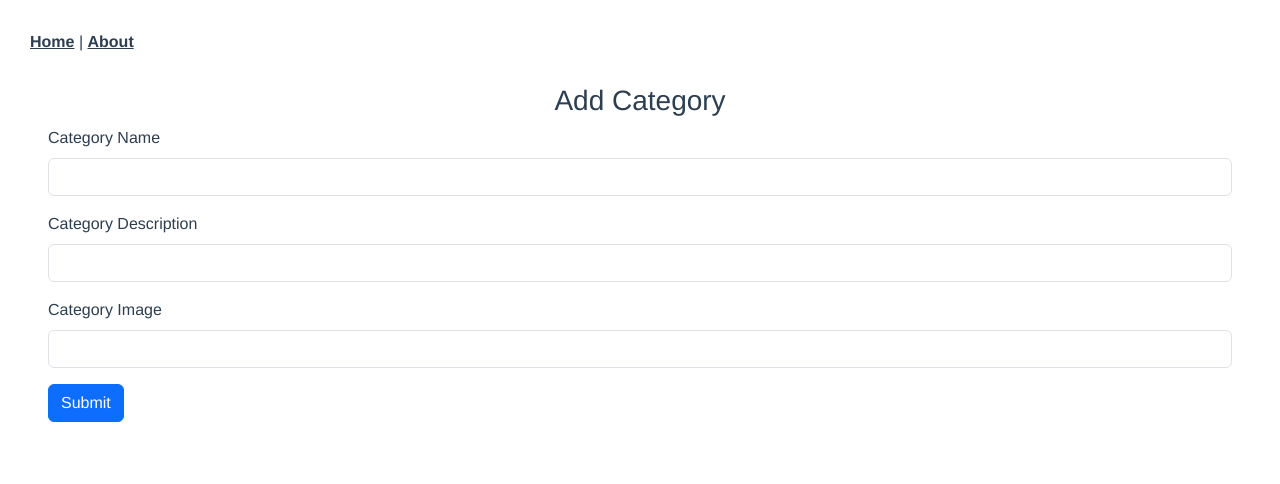
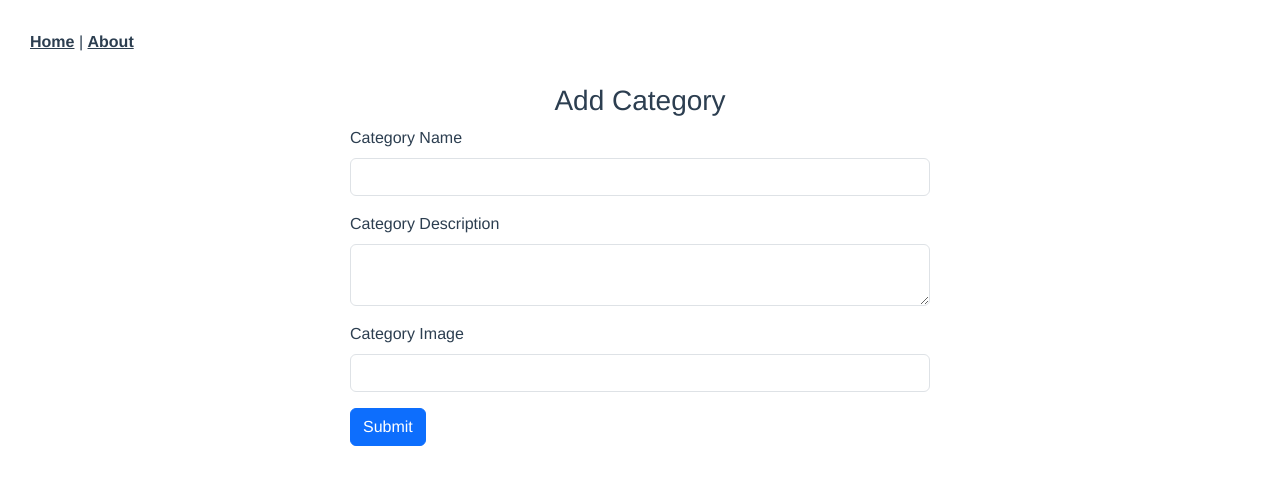
Before and after one commit to Fificode/vue-ecommerce-app, a JavaScript app: page /admin/category/add in a window 1280 px wide. Shown: the top 484 px of the page. Built offline with nearby package versions, Linux system fonts and the light colour scheme.

Commit message:
installed axios

```diff
--- a/package.json
+++ b/package.json
@@ -8,6 +8,7 @@
     "lint": "vue-cli-service lint"
   },
   "dependencies": {
+    "axios": "^1.6.1",
     "core-js": "^3.8.3",
     "vue-router": "^4.0.3"
   },
--- a/src/views/Category/AddCategory.vue
+++ b/src/views/Category/AddCategory.vue
@@ -1,28 +1,46 @@
 <template>
 <div class="mx-5">
     <h3 class="text-center">Add Category</h3>
-<form>
+    <div class="row">
+      <div class="col-3"></div>
+      <div class="col-6">
+        <form>
   <div class="mb-3">
     <label for="InputName" class="form-label">Category Name</label>
-    <input type="text" class="form-control" id="InputName">
+    <input type="text" class="form-control" id="InputName" v-model="categoryName">
   </div>
   <div class="mb-3">
     <label for="InputDescription" class="form-label">Category Description</label>
-    <input type="text" class="form-control" id="InputDescription">
+    <textarea type="text" class="form-control" id="InputDescription" v-model="categoryDescription"></textarea>
   </div>
   <div class="mb-3">
     <label for="InputImage" class="form-label">Category Image</label>
-    <input type="text" class="form-control" id="InputImage">
+    <input type="text" class="form-control" id="InputImage" v-model="imageUrl">
   </div>
 
-  <button type="submit" class="btn btn-primary">Submit</button>
+  <button type="button" class="btn btn-primary" @click="addCategory">Submit</button>
 </form>
+      </div>
+      <div class="col-3"></div>
+
+</div>
 </div>
 </template>
 <script>
+// const axios = require("axios");
 export default {
-    setup() {
 
+    data() {
+return {
+  categoryName: "",
+  categoryDescription: "",
+  imageUrl: "",
+}
+    },
+    methods: {
+      addCategory() {
+        console.log(this.categoryName, this.categoryDescription, this.imageUrl);
+      }
     }
 }
 </script>
```
Also changed, not shown: 1 other file (tests, documents, lock files or other folders).
